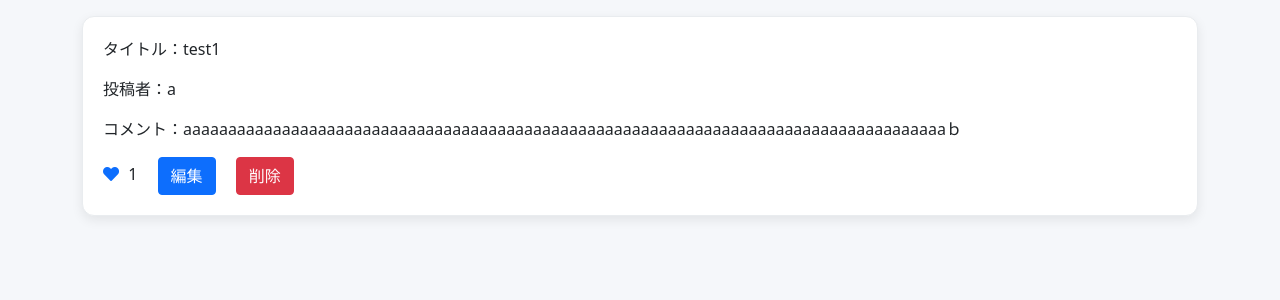
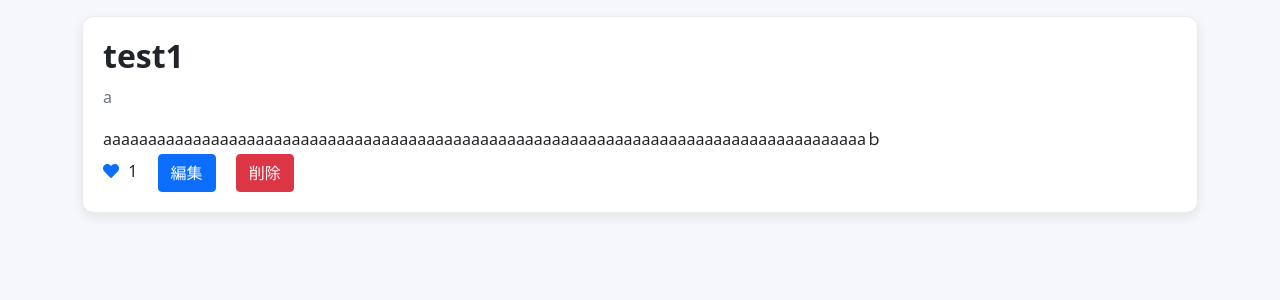
Before and after one commit to yuu403/Django_snsapp, a Django app: page /post/1 in a window 1280 px wide. Shown: the part 56-356 px from the top of the page. Run offline with Django 5.2, Linux system fonts and the light colour scheme; a user stored in the database is signed in; data comes from the database, SQL or seed files in the repository.

Commit message:
Fix Post UI

```diff
--- a/static/style.css
+++ b/static/style.css
@@ -56,6 +56,10 @@ button:active {
     gap: 12px;
 }
 
+.post-content {
+    line-height: 1.8;
+}
+
 .nav-link.active {
     border: 1px solid #e9ecef;
     background-color: #0d6efd;
--- a/templates/detail.html
+++ b/templates/detail.html
@@ -8,9 +8,17 @@
 {% block content %}
 <div class="container">
     <div class="post-card">
-        <p>タイトル：{{object.title}}</p>
-        <p>投稿者：{{object.user}}</p>
-        <p>コメント：{{object.content}}</p>
+        <h2 class="post-title">
+            {{ post.title }}
+        </h2>
+
+        <p class="post-user">
+            {{ post.user.username }}
+        </p>
+
+        <div class="post-content">
+            {{ post.content }}
+        </div>
         <a href="#" class="like-btn" data-id="{{object.pk}}">
             <i class="{% if request.user in object.like.all %}fas{% else %}far{% endif %} fa-heart"></i>
         </a>
--- a/templates/list.html
+++ b/templates/list.html
@@ -14,7 +14,7 @@
                 {{item.title}}
             </a>
         </h4>
-        <p class="post-user">投稿者：{{item.user.username}}</p>
+        <p class="post-user">{{item.user.username}}</p>
 
         <div class="post-actions">
             {% if item.user != request.user %}
```
